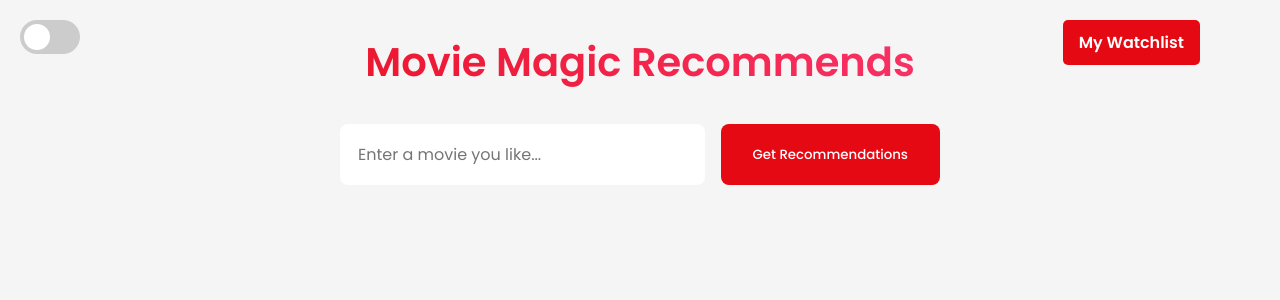
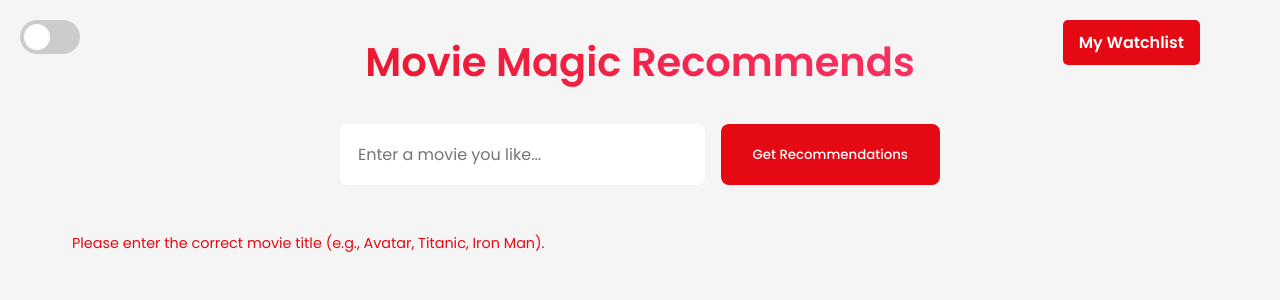
Before and after one commit to VinayakKhandelwal07/Movie-Recommender, a Flask app: page /home in a window 1280 px wide. Shown: the top 300 px of the page. Run offline with Flask 3, Linux system fonts and the light colour scheme; parts of the project's set-up code (start-up, migrations or seed data) failed here and were passed over.

Commit message:
Update home.html

```diff
--- a/templates/home.html
+++ b/templates/home.html
@@ -63,11 +63,17 @@
 
         <!-- Movie search and recommendations form -->
         <form action="/home" method="POST">
-            <div class="search-container">
-                <input type="text" name="movies" id="movie-input" placeholder="Enter a movie you like..." required>
-                <button type="submit" id="search-btn">Get Recommendations</button>
-            </div>
-        </form>
+    <div class="search-container">
+        <input type="text" name="movies" id="movie-input" placeholder="Enter a movie you like..." required>
+        <button type="submit" id="search-btn">Get Recommendations</button>
+    </div>
+
+    <!-- Responsive warning message -->
+    <p style="margin-top: 8px; font-size: 0.9rem; color: #e50914; width: 100%; box-sizing: border-box;">
+        Please enter the correct movie title (e.g., Avatar, Titanic, Iron Man).
+    </p>
+</form>
+
 
         <!-- Display movie recommendations -->
         <div class="recommendations-grid" id="recommendations">
```
